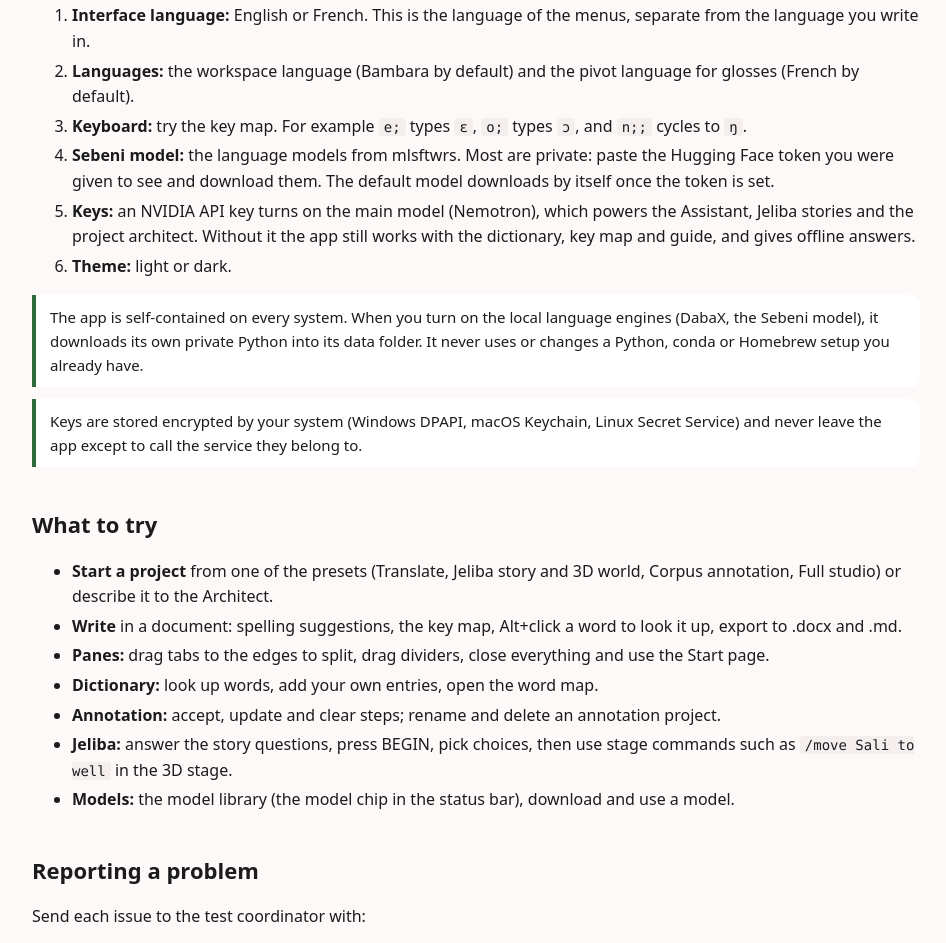
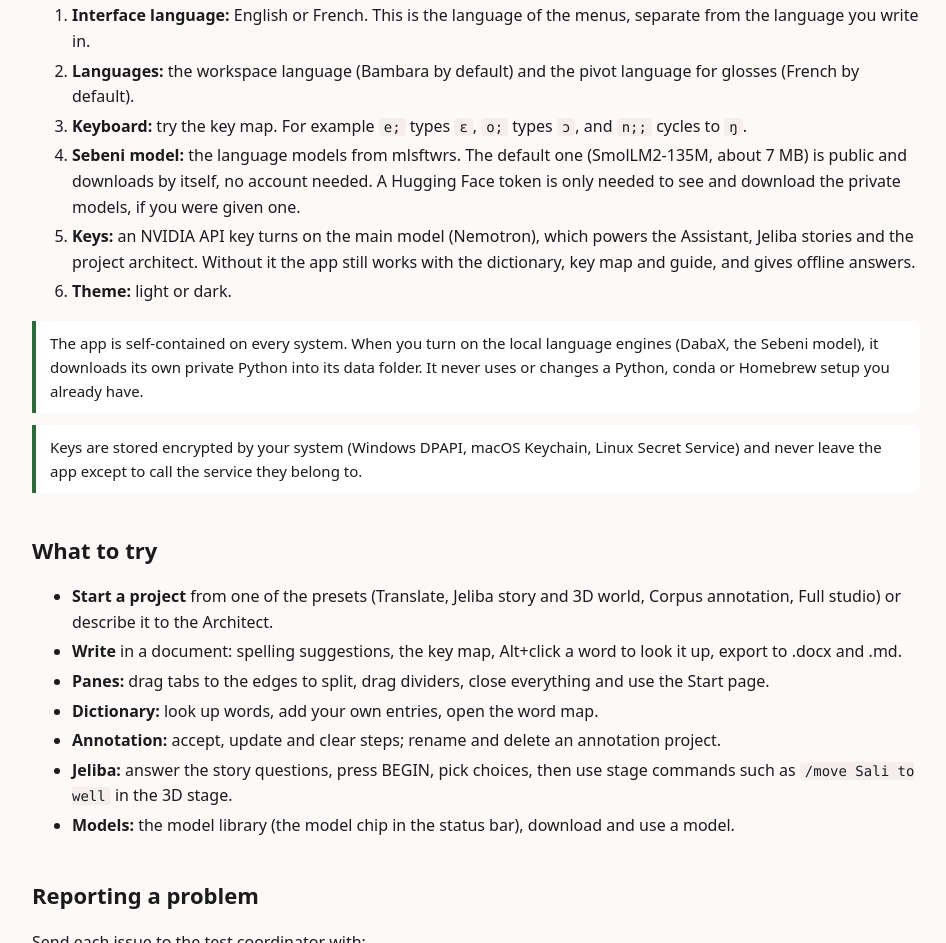
Before and after one commit to s7d11/kurukan, a plain HTML site: page index.html in a window 1280 px wide. Shown: the part 1477-2420 px from the top of the page, without its empty margins (164-1110 px from the left). Drawn offline with Linux system fonts and the light colour scheme.

Commit message:
fuga: default Sebeni model is public, no token needed

```diff
--- a/index.html
+++ b/index.html
@@ -168,7 +168,7 @@ codesign --force --deep --sign - "/Applications/Sebeni Studio.app"</code></pre><
   <li><b>Interface language:</b> English or French. This is the language of the menus, separate from the language you write in.</li>
   <li><b>Languages:</b> the workspace language (Bambara by default) and the pivot language for glosses (French by default).</li>
   <li><b>Keyboard:</b> try the key map. For example <code>e;</code> types <code>ɛ</code>, <code>o;</code> types <code>ɔ</code>, and <code>n;;</code> cycles to <code>ŋ</code>.</li>
-  <li><b>Sebeni model:</b> the language models from mlsftwrs. Most are private: paste the Hugging Face token you were given to see and download them. The default model downloads by itself once the token is set.</li>
+  <li><b>Sebeni model:</b> the language models from mlsftwrs. The default one (SmolLM2-135M, about 7 MB) is public and downloads by itself, no account needed. A Hugging Face token is only needed to see and download the private models, if you were given one.</li>
   <li><b>Keys:</b> an NVIDIA API key turns on the main model (Nemotron), which powers the Assistant, Jeliba stories and the project architect. Without it the app still works with the dictionary, key map and guide, and gives offline answers.</li>
   <li><b>Theme:</b> light or dark.</li>
 </ol>
```
